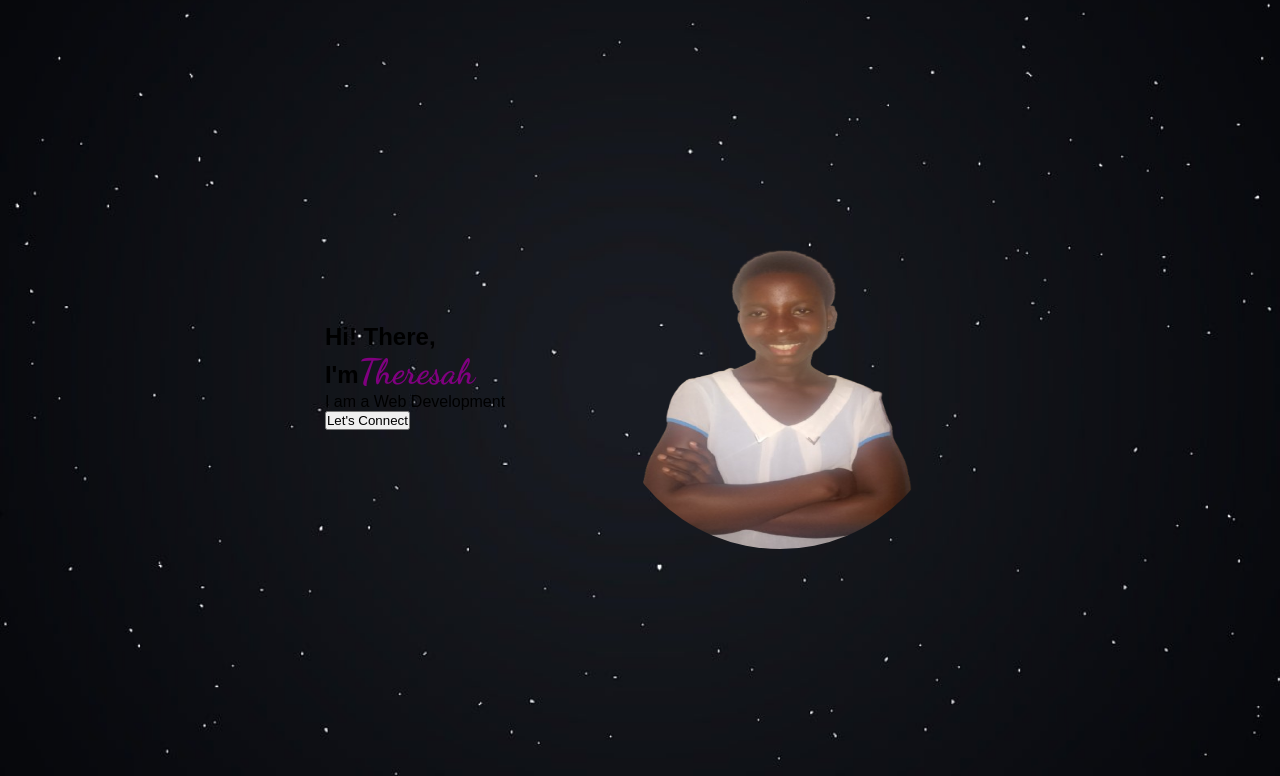
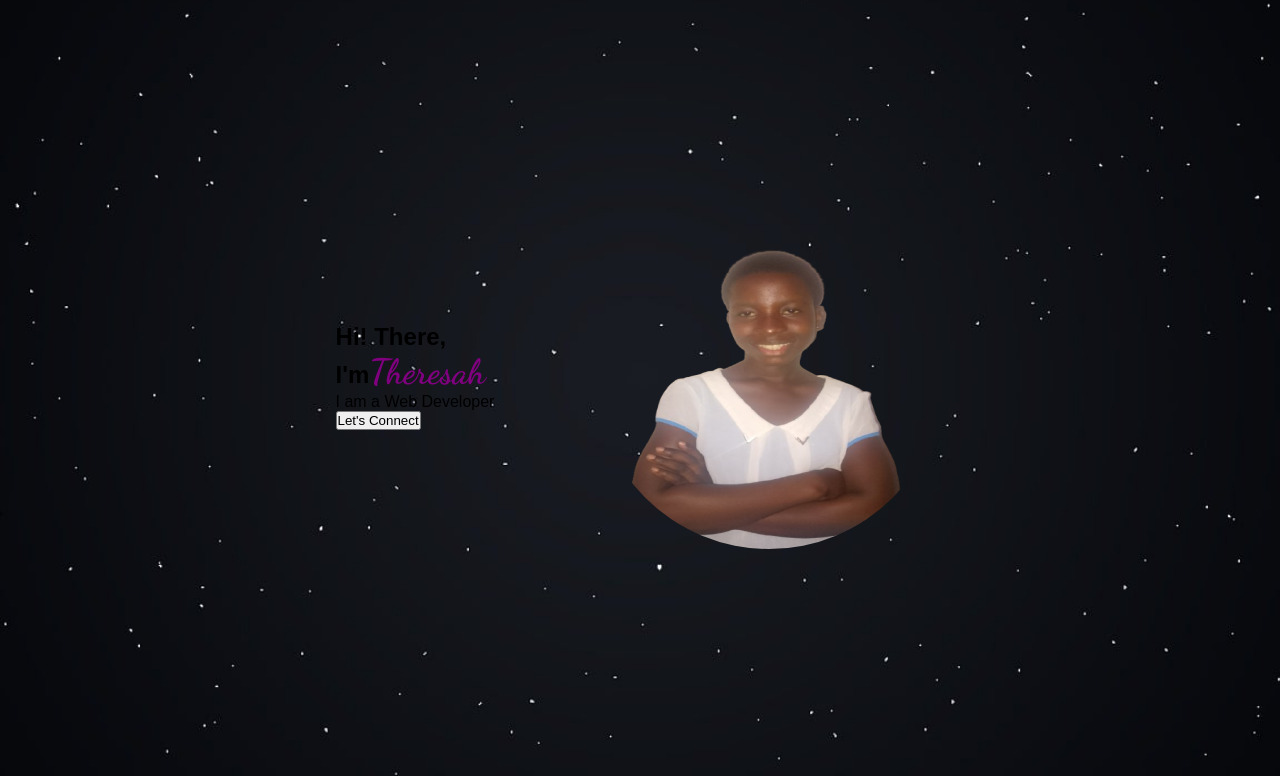
Before and after one commit to Afia-White/afia-white-portfolio, a plain HTML site: page index.html in a window 1280 px wide. Shown: the part 119-895 px from the top of the page. Drawn offline with Linux system fonts and the light colour scheme.

Commit message:
new fixes
background-info
night
images

```diff
--- a/index.html
+++ b/index.html
@@ -32,7 +32,7 @@
         <div class="background-info">
             <div>
                 <h1>Hi! There,  <br>I'm<span>Theresah</span></h1>
-                <p>I am a Web Development</p>
+                <p>I am a Web Developer</p>
                 <button>Let's Connect</button>
             </div>
             <div class="images">
```
